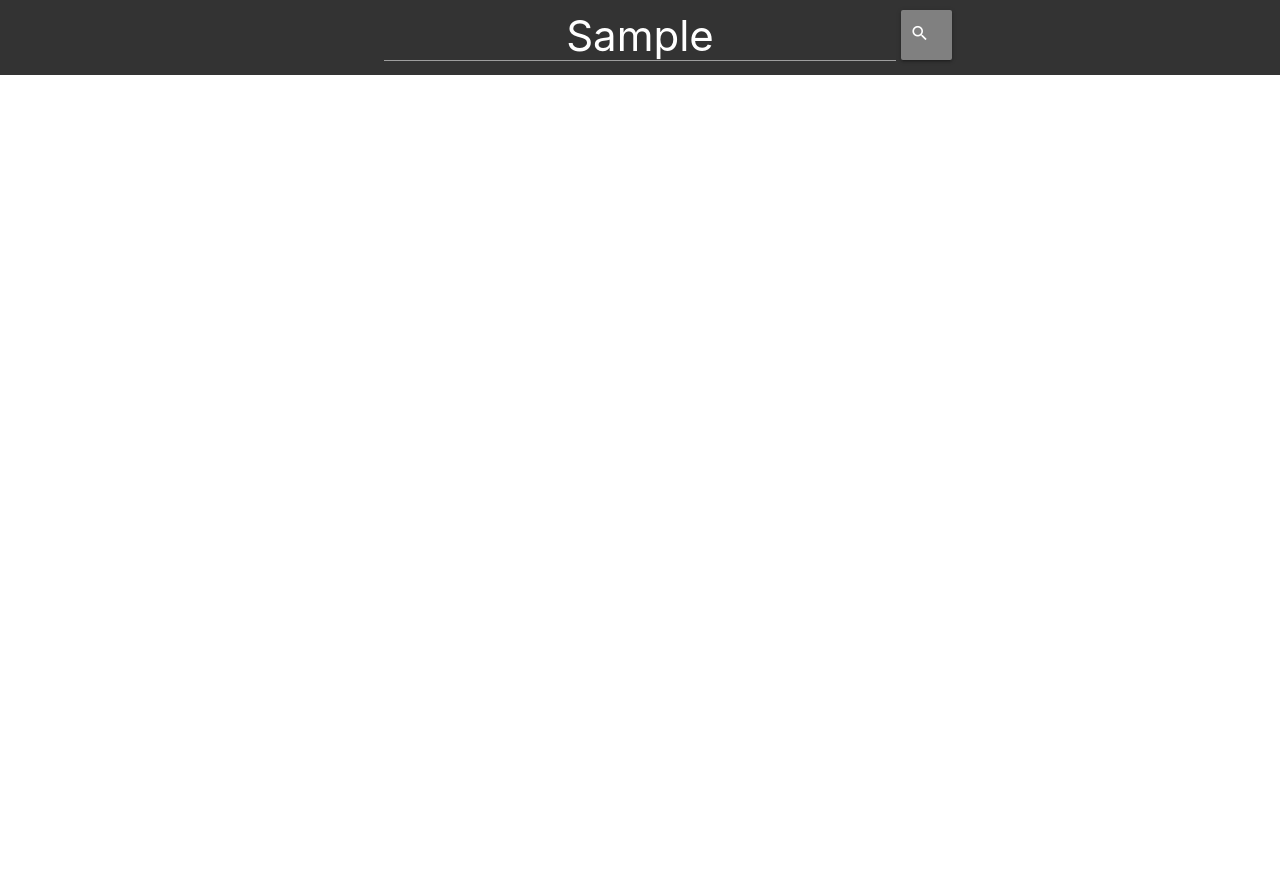
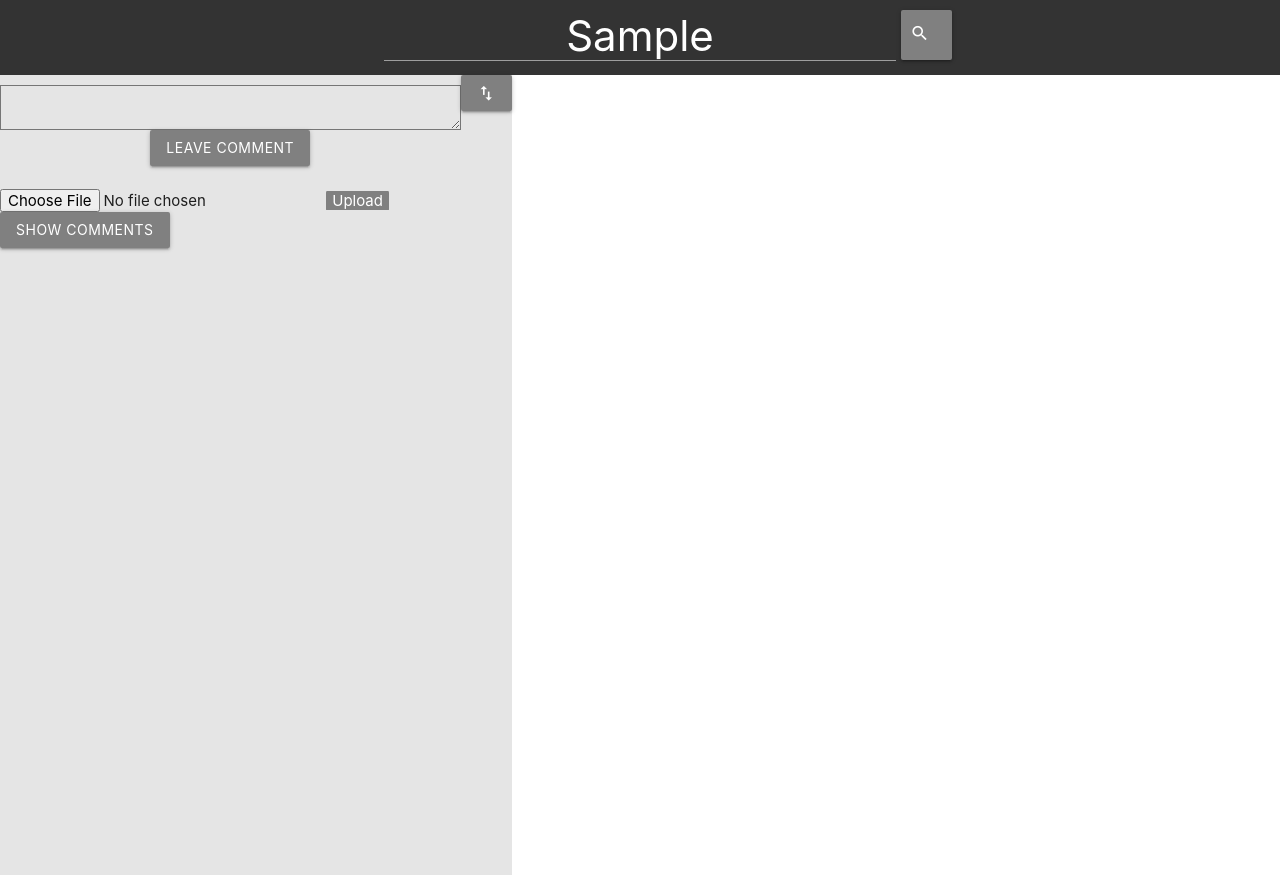
Before and after one commit to Austin-Hudson/project-two-fe, a plain HTML site: page index.html in a window 1280 px wide. Both pictures are taken after typing "Sample" into the empty fields and a click on the button "search". Drawn offline with nearby package versions, Linux system fonts and the light colour scheme; some packages are replaced by stand-ins of ours.

Commit message:
added so the user can close each of the modals

```diff
--- a/index.css
+++ b/index.css
@@ -64,7 +64,7 @@
   position: relative;
 }
 
-#comment-btn, #submit-file-btn, #show-comments, #comment{
+#comment-btn, #submit-file-btn, #show-comments, #comment, #close-panel-btn, #close-comments-btn{
   background: gray;
 }
 
@@ -74,6 +74,11 @@
 
 #comment {
   margin-left: 3px;
+}
+
+#close-panel-btn, #close-comments-btn{
+  margin-right: 0px;
+  float: right;
 }
 
 .search {
--- a/index.html
+++ b/index.html
@@ -21,6 +21,9 @@
     <div class="map" id="map"></div>
     <div class="results"></div>
     <div id="panel">
+      <button type="button" name="button" id="close-panel-btn" class="waves-effect waves-light btn">
+          <i class="material-icons">swap_vert</i></button>
+      </button>
       <p id=restaurant-name></p>
       <p id="address"></p>
       <p id="rating"></p>
@@ -36,6 +39,9 @@
       <div class="fotorama"></div>
     </div>
     <div id="comment-panel">
+      <button type="button" name="button" id="close-comments-btn" class="waves-effect waves-light btn">
+          <i class="material-icons">swap_vert</i></button>
+      </button>
       <h2>Comments</h2>
       </div>
     </div>
--- a/main.js
+++ b/main.js
@@ -4,6 +4,8 @@ document.addEventListener("DOMContentLoaded", function(){
   var searchBtn = document.querySelector("#search-location");
   var commentBtn = document.querySelector("#comment-btn");
   var showCommentsBtn = document.querySelector("#show-comments");
+  var closeMainPanelBtn = document.querySelector("#close-panel-btn");
+  var closeCommentPanelBtn = document.querySelector("#close-comments-btn");
 
   var panel = document.querySelector("#panel");
   var latitude, longitude;
@@ -67,11 +69,11 @@ document.addEventListener("DOMContentLoaded", function(){
   })
 
   searchBtn.addEventListener("click", function(){
-      //  $(panel).slideDown("slow")
-    userInput = document.querySelector("#location-text").value;
-    if(userInput != null && userInput && undefined || userInput.length != 0){
-        navigator.geolocation.getCurrentPosition(success,error)
-    }
+       $(panel).slideDown("slow")
+    // userInput = document.querySelector("#location-text").value;
+    // if(userInput != null && userInput && undefined || userInput.length != 0){
+    //     navigator.geolocation.getCurrentPosition(success,error)
+    // }
   });
 
   commentBtn.addEventListener("click", function(){
@@ -92,6 +94,15 @@ document.addEventListener("DOMContentLoaded", function(){
     //animate so the panels move
     $("#comment-panel").slideDown("slow")
   });
+
+  closeMainPanelBtn.addEventListener("click", function(){
+    $("#panel").slideUp("slow")
+  })
+
+  closeCommentPanelBtn.addEventListener("click", function(){
+      $("#comment-panel").slideUp("slow")
+  });
+
   //display map
   function displayMap(response){
     currentLocation =  new google.maps.LatLng(latitude,longitude);
```
